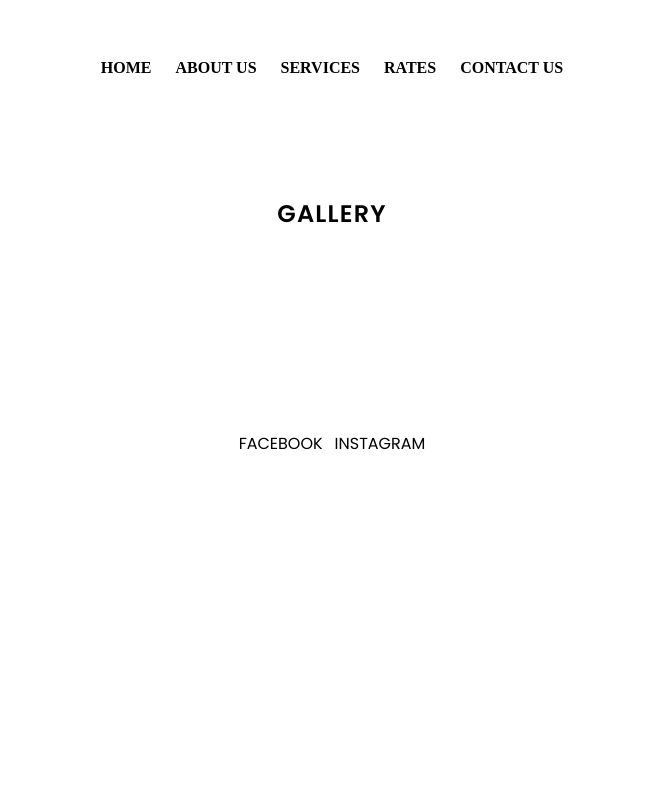
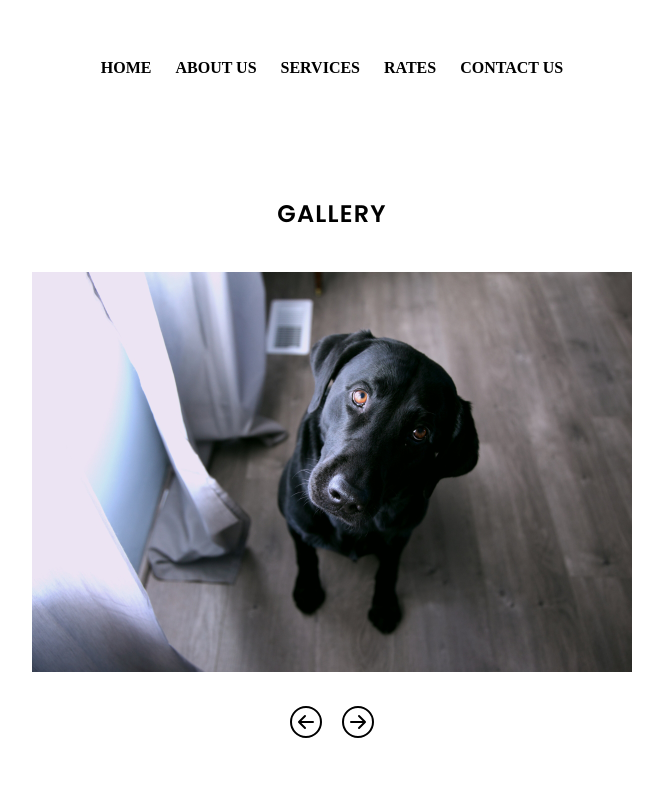
Before and after one commit to Ay7ot/DogGrooming, a React (Vite) app in the folder frontend/: page /gallery in a window 1280 px wide. Shown: the top 800 px of the page, without its empty margins (308-971 px from the left). Built offline with nearby package versions, Linux system fonts and the light colour scheme; a web font is replaced by a local one.

Commit message:
Added Gallery slider

```diff
--- a/frontend/src/Components/Gallery.tsx
+++ b/frontend/src/Components/Gallery.tsx
@@ -1,19 +1,91 @@
 import NavOthers from "./NavOthers";
 import Footer from "./Footer";
-// import { Slide } from "react-slideshow-image";
+import { useCallback, useEffect, useState } from 'react'
+import { BsArrowLeftCircle, BsArrowRightCircle } from 'react-icons/bs'
 
+export function SlideShow(){
+    const slidesData = [
+        {
+            id:1,
+            imageUrl: 'body1.jpg',
+            caption: 'Image 1'
+        },
+        {
+            id:2,
+            imageUrl: 'body2.jpg',
+            caption: 'Image 2'
+        },
+        {
+            id:3,
+            imageUrl: 'body3.jpg',
+            caption: 'Image 3'
+        },
+        {
+            id:4,
+            imageUrl: 'body4.jpg',
+            caption: 'Image 4'
+        },
+    ]
+
+    const [currentSlide, setCurrentSlide ] = useState(0)
+
+    function handlePrevSlide(){
+        setCurrentSlide((prevSlide)=> (prevSlide === 0 ? slidesData.length-1 : prevSlide-1))
+    }
+
+    const handleNextSlide = useCallback(() => {
+        setCurrentSlide((prevSlide) => (prevSlide === slidesData.length - 1 ? 0 : prevSlide + 1));
+    }, [slidesData.length]);
+
+    useEffect(() => {
+        // Function to automatically change slides
+        const autoPlay = () => {
+          handleNextSlide();
+        };
+
+        // Set up the interval for autoplay
+        const interval = setInterval(autoPlay, 3000);
+
+        // Clear the interval when the component unmounts or when slides change
+        return () => {
+          clearInterval(interval);
+        };
+      }, [currentSlide, handleNextSlide]);
+
+    return (
+        <div className="mt-10 w-full max-w-[600px]">
+            <div className="slideshow-container w-full min-h-[250px] sm:h-[400px]">
+                {slidesData.map((slide, index) => (
+                    <div
+                    key={slide.id}
+                    className={`slide ${index === currentSlide ? 'active' : ''}`}
+                    >
+                        <img src={slide.imageUrl} alt={slide.caption} />
+                    </div>
+                ))}
+            </div>
+            <div className="flex items-center justify-center mt-6">
+                <button onClick={handlePrevSlide} className="text-[2rem] "><BsArrowLeftCircle /></button>
+                <button onClick={handleNextSlide} className="text-[2rem]"><BsArrowRightCircle /></button>
+            </div>
+        </div>
+    )
+}
 export function MainGallery(){
 
     return (
-        <section className="mt-[100px] px-10 pb-[200px] flex flex-col items-center">
+        <section className="mt-[100px] w-full px-10 pb-[200px] flex flex-col items-center">
             <h2 className="font-semibold text-[1.5rem] tracking-wider">GALLERY</h2>
-
+            <SlideShow />
         </section>
     )
 }
+
 export default function Gallery() {
 
-
+    useEffect(()=>{
+        window.scrollTo(0,0)
+    })
 
     return (
         <section className="fade-in pb-10">
--- a/frontend/src/Components/NavOthers.tsx
+++ b/frontend/src/Components/NavOthers.tsx
@@ -11,7 +11,7 @@ export default function NavOthers() {
     }
 
     return (
-        <nav className="shadow-md sm:shadow-none sm:flex sm:items-center sm:justify-center sticky top-0 bg-white p-4 ">
+        <nav className="shadow-md sm:shadow-none sm:flex sm:items-center sm:justify-center z-[999999] sticky top-0 bg-white p-4 ">
             <div className='flex items-center justify-between'>
                 <div className='sm:hidden'></div>
                 <Link to="/" className="flex sm:hidden items-center font-montserrat">
--- a/frontend/src/index.css
+++ b/frontend/src/index.css
@@ -142,3 +142,52 @@
     transform: rotate(360deg);
   }
 }
+
+.container {
+  display: flex;
+  flex-wrap: nowrap;
+  overflow-x: scroll;
+  scroll-snap-type: x mandatory; /* Enable horizontal snap */
+  scroll-behavior: smooth; /* Enable smooth scrolling */
+  width: 100vw; /* Set the width of the container to the viewport width */
+  height: 100vh; /* Set the height of the container to the viewport height */
+}
+
+.item {
+  flex: 0 0 100vh; /* Each item occupies the full width of the viewport */
+  min-height: 100vh; /* Each item takes the full viewport height */
+  scroll-snap-align: start; /* Snap each item to the start of the container */
+  display: flex;
+  align-items: center;
+  justify-content: center;
+}
+
+/* Example CSS for the HorizontalSlideshow component with fade animation */
+.slideshow-container {
+  position: relative;
+  max-width: 100%;
+  overflow: hidden;
+}
+
+.slide {
+  position: absolute;
+  top: 0;
+  left: 0;
+  width: 100%;
+  height: 100%;
+  opacity: 0;
+  transition: opacity 0.5s ease-in-out; /* Fade animation with 0.5s duration */
+}
+
+.slide.active {
+  opacity: 1;
+}
+
+.slide img {
+  width: 100%;
+  height: auto;
+}
+
+button {
+  margin: 10px;
+}
```
Also changed, not shown: frontend/public/body4.jpg (added).
